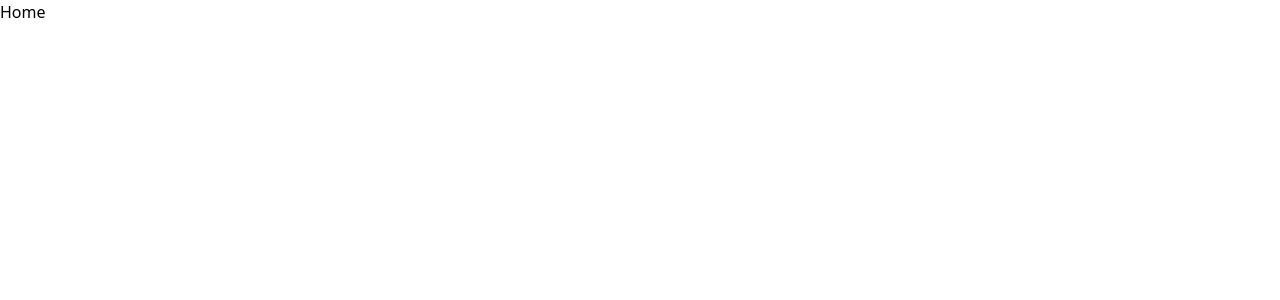
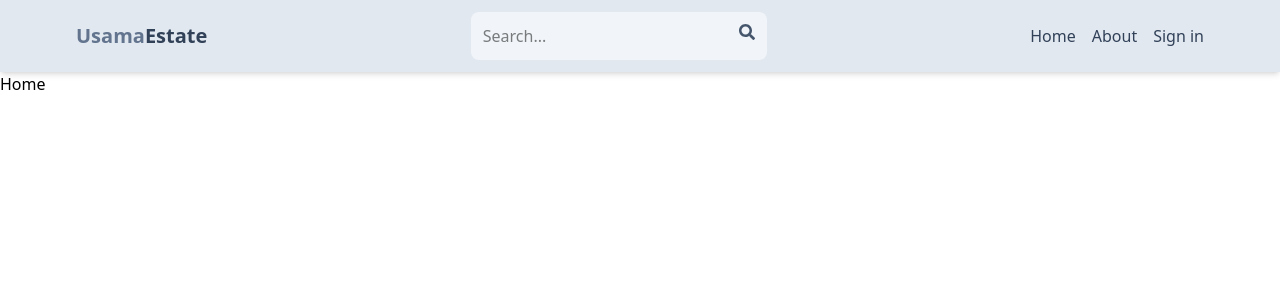
Before and after one commit to Usama809/Real-Estate-Application-React, a React (Vite) app in the folder client/: page / in a window 1280 px wide. Shown: the top 300 px of the page. Built offline with nearby package versions, Linux system fonts and the light colour scheme.

Commit message:
frontend/Navbar

```diff
--- a/client/package.json
+++ b/client/package.json
@@ -13,6 +13,7 @@
     "@tailwindcss/vite": "^4.1.13",
     "react": "^19.1.1",
     "react-dom": "^19.1.1",
+    "react-icons": "^5.5.0",
     "react-router-dom": "^7.9.3",
     "tailwindcss": "^4.1.13"
   },
--- a/client/src/App.jsx
+++ b/client/src/App.jsx
@@ -6,10 +6,12 @@
 import SignUp from './pages/SignUp'
 import About from './pages/About'
 import Profile from './pages/Profile'
+import Header from './components/Header'
 
 export default function App() {
   return (
     <BrowserRouter>
+    <Header/>
     <Routes>
       <Route path="/" element={<Home /> }></Route>
        <Route path="/sign-in" element={<SignIn />}></Route>
--- /dev/null
+++ b/client/src/components/Header.jsx
@@ -0,0 +1,43 @@
+import React from "react";
+import { Link } from "react-router-dom";
+import { FaSearch } from "react-icons/fa";
+
+const Header = () => {
+  return (
+    <header className="bg-slate-200 shadow-md">
+      <div className="flex justify-between items-center max-w-6xl mx-auto p-3">
+        <Link to="/">
+          <h1 className="font-bold text-sm sm:text-xl flex flex-wrap">
+            <span className="text-slate-500">Usama</span>
+            <span className="text-slate-700">Estate</span>
+          </h1>
+        </Link>
+        <form className="bg-slate-100 p-3 rounded-lg flex items-start">
+          <input
+            type="text"
+            placeholder="Search..."
+            className="bg-transparent focus:outline-none w-24 sm:w-64"
+          />
+          <FaSearch className="text-slate-600" />
+        </form>
+        <ul className="flex gap-4">
+          <Link to="/">
+            <li className="hidden sm:inline text-slate-700 hover:underline">
+              Home
+            </li>
+          </Link>
+          <Link to="/about">
+            <li className="hidden sm:inline text-slate-700 hover:underline">
+              About
+            </li>
+          </Link>
+          <Link to="/sign-in">
+            <li className=" text-slate-700 hover:underline">Sign in</li>
+          </Link>
+        </ul>
+      </div>
+    </header>
+  );
+};
+
+export default Header;
```
Also changed, not shown: 1 other file (tests, documents, lock files or other folders).
